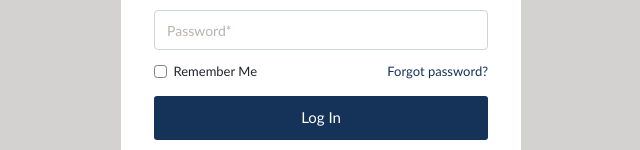
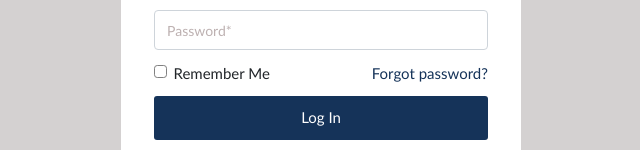
Before and after one commit to MacMillanscg/MacMillan, a React (Create React App) app in the folder frontend/: page /login in a window 1280 px wide. Shown: the part 387-537 px from the top of the page, without its empty margins (319-959 px from the left). Built offline with nearby package versions, Linux system fonts and the light colour scheme; a web font is replaced by a local one.

Commit message:
add some css for login page

```diff
--- a/frontend/src/Components/Login/Login.css
+++ b/frontend/src/Components/Login/Login.css
@@ -70,3 +70,9 @@ p a{
     margin-right: 0 !important;
     margin-top: 22px;
 }
+.forgot a{
+    font-size: 15px !important;
+}
+label.form-check-label{
+    font-size: 15px !important;
+}
```
